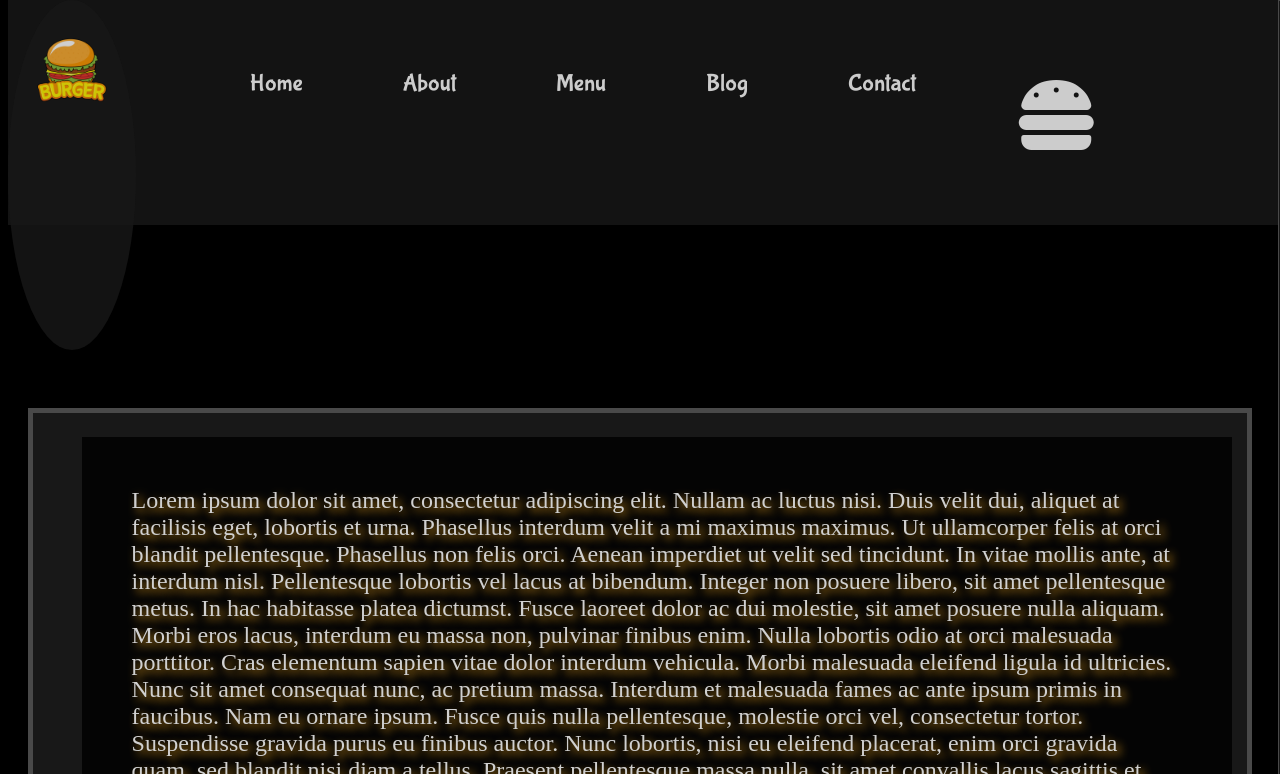
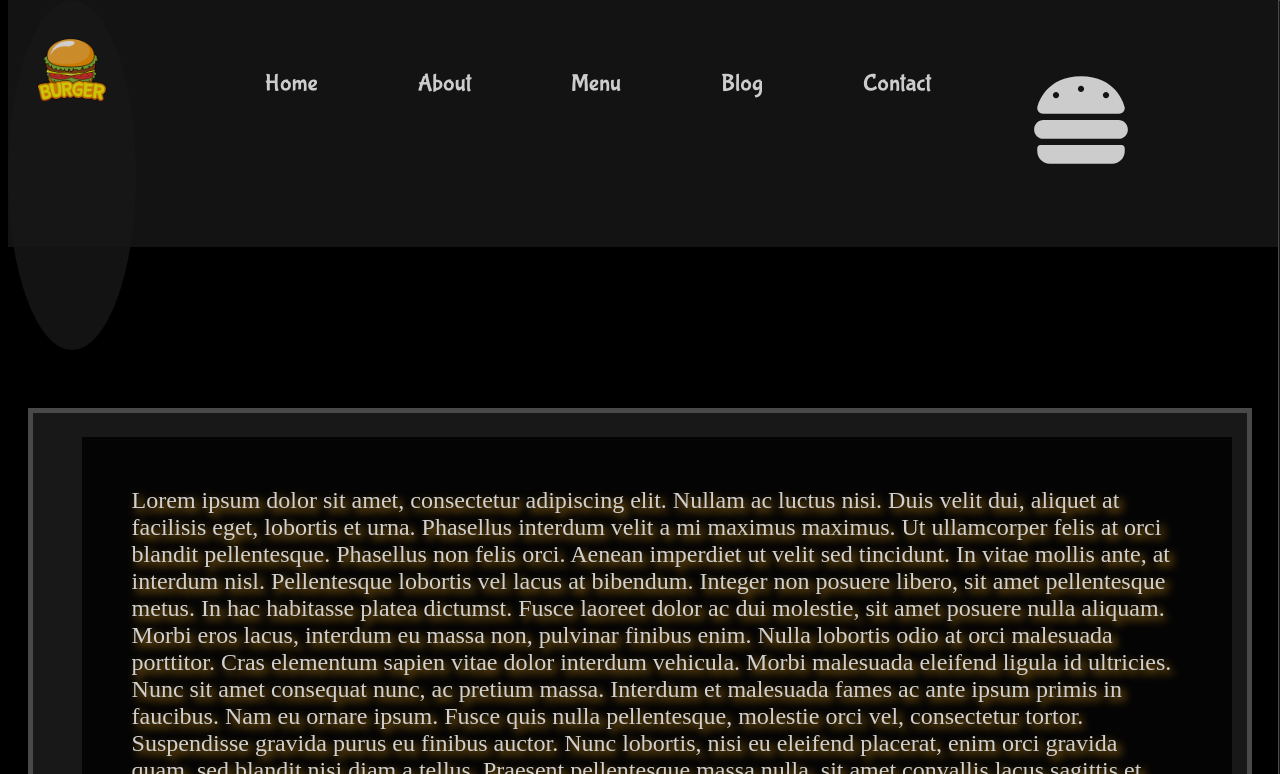
Before and after one commit to shanon-richet/burgers-shop, a website: page public/index.html in a window 1280 px wide. Shown: the top 774 px of the page. Drawn offline with Linux system fonts and the light colour scheme; no server answers.

Commit message:
Update index.html

```diff
--- a/public/index.html
+++ b/public/index.html
@@ -19,7 +19,7 @@
             <li>Menu</li>
             <li>Blog</li>
             <li>Contact</li>
-            <li><i id="shopping-cart" class='fas fa-hamburger'></i></li>
+            <li><svg xmlns="http://www.w3.org/2000/svg" viewBox="0 0 512 512"><!--! Font Awesome Pro 6.2.0 by @fontawesome - https://fontawesome.com License - https://fontawesome.com/license (Commercial License) Copyright 2022 Fonticons, Inc. --><path d="M61.1 224C45 224 32 211 32 194.9c0-1.9 .2-3.7 .6-5.6C37.9 168.3 78.8 32 256 32s218.1 136.3 223.4 157.3c.5 1.9 .6 3.7 .6 5.6c0 16.1-13 29.1-29.1 29.1H61.1zM144 128c0-8.8-7.2-16-16-16s-16 7.2-16 16s7.2 16 16 16s16-7.2 16-16zm240 16c8.8 0 16-7.2 16-16s-7.2-16-16-16s-16 7.2-16 16s7.2 16 16 16zM272 96c0-8.8-7.2-16-16-16s-16 7.2-16 16s7.2 16 16 16s16-7.2 16-16zM16 304c0-26.5 21.5-48 48-48H448c26.5 0 48 21.5 48 48s-21.5 48-48 48H64c-26.5 0-48-21.5-48-48zm16 96c0-8.8 7.2-16 16-16H464c8.8 0 16 7.2 16 16v16c0 35.3-28.7 64-64 64H96c-35.3 0-64-28.7-64-64V400z"/></svg></li>
         </nav>
         <div id="burger">
             <img src="img/buck.png">
```
